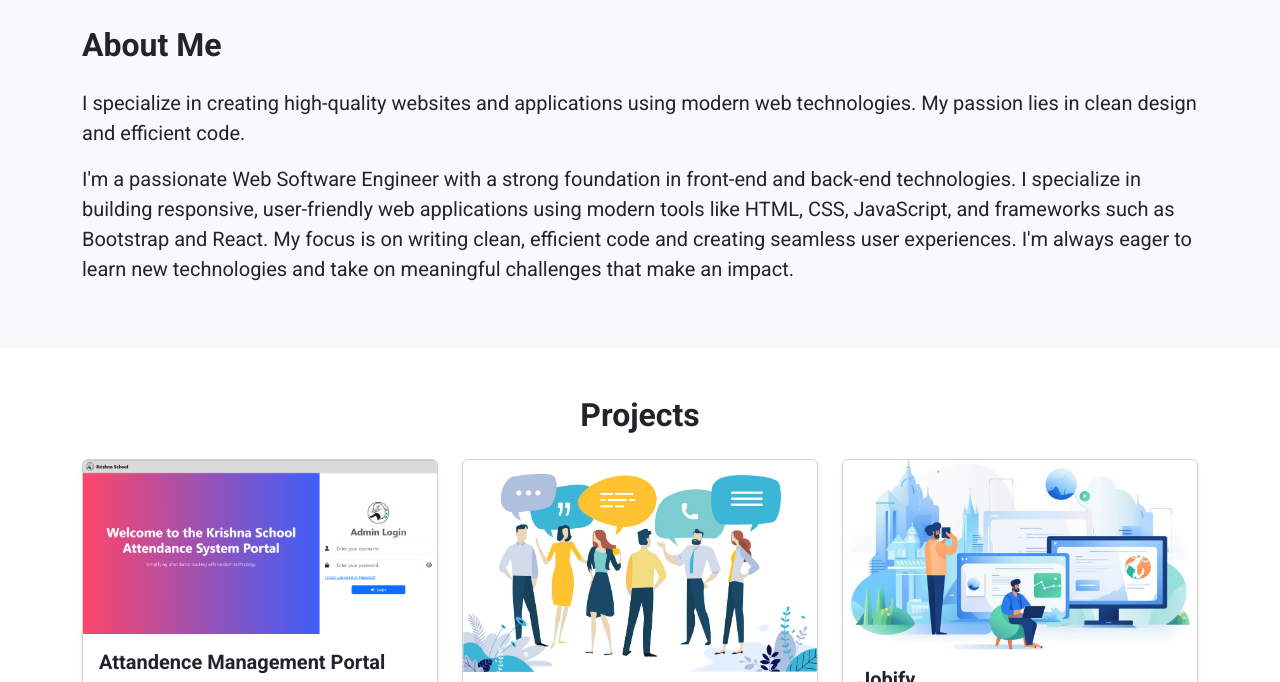
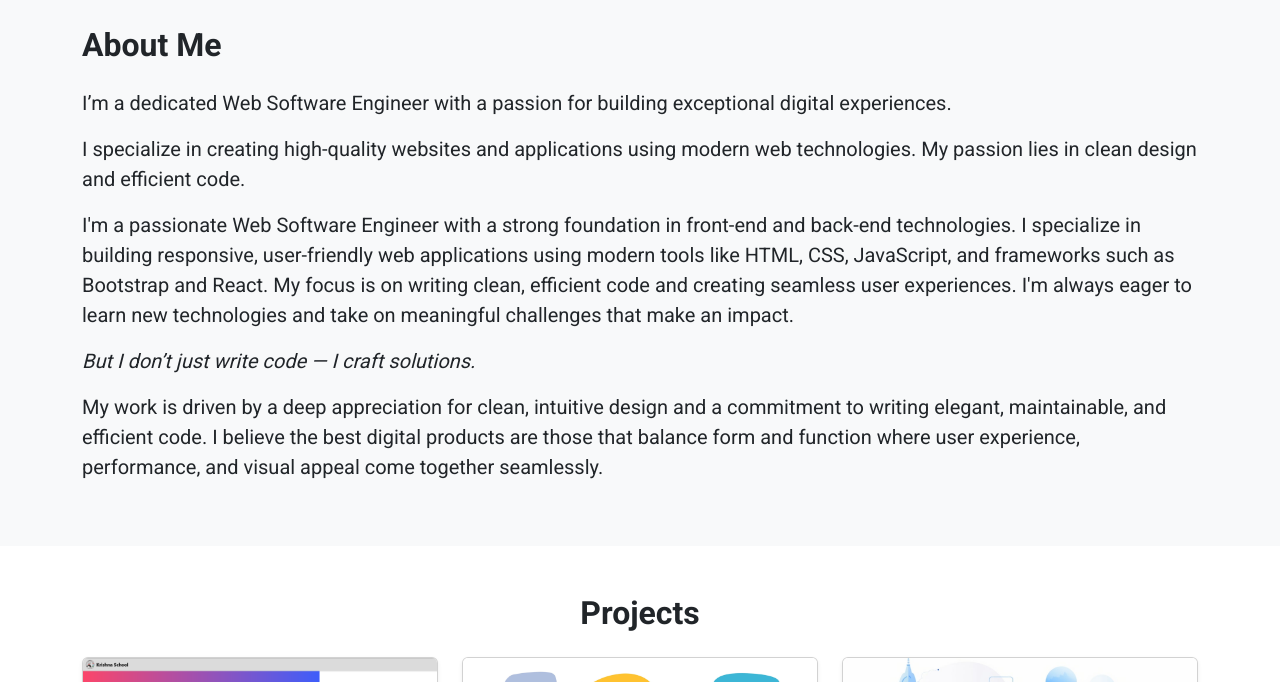
Before and after one commit to adityajani11/portfolio, a website: page my-portfolio/index.html in a window 1280 px wide. Shown: the part 822-1504 px from the top of the page. Drawn offline with nearby package versions, Linux system fonts and the light colour scheme.

Commit message:
Refined ABOUT text

```diff
--- a/my-portfolio/index.html
+++ b/my-portfolio/index.html
@@ -54,6 +54,7 @@
     <section id="about" class="py-5 bg-light">
         <div class="container" data-aos="fade-right">
             <h2 class="mb-4">About Me</h2>
+            <p class="lead">I’m a dedicated Web Software Engineer with a passion for building exceptional digital experiences.</p>
             <p class="lead">I specialize in creating high-quality websites and applications using modern web
                 technologies. My passion lies in clean design and efficient code.</p>
             <p class="lead">
@@ -63,6 +64,8 @@
                 creating seamless user experiences. I'm always eager to learn new technologies and take on meaningful
                 challenges that make an impact.
             </p>
+            <p class="lead"><i>But I don’t just write code — I craft solutions.</i></p>
+            <p class="lead">My work is driven by a deep appreciation for clean, intuitive design and a commitment to writing elegant, maintainable, and efficient code. I believe the best digital products are those that balance form and function where user experience, performance, and visual appeal come together seamlessly.</p>
         </div>
     </section>
 
```
